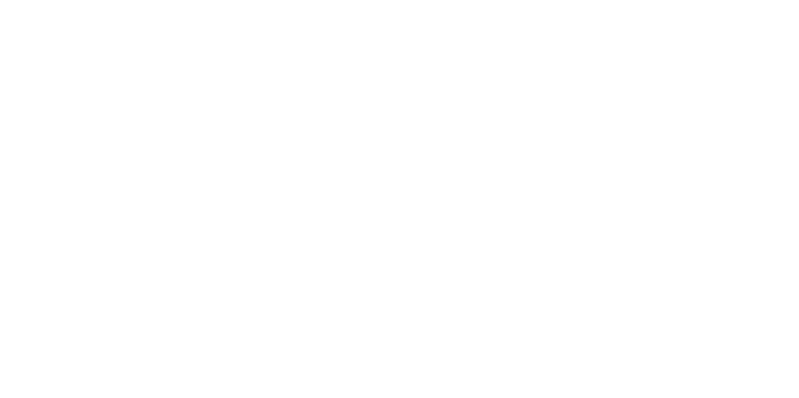
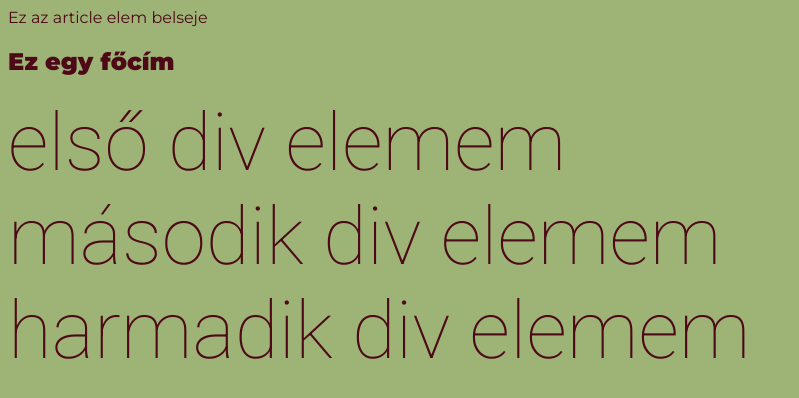
Before and after one commit to 4rrichard/w1-practice, a plain HTML site: page frontend/index.html in a window 1280 px wide. Shown: the whole page, without its empty margins (0-799 px from the left). Drawn offline with Linux system fonts and the light colour scheme.

Commit message:
csütörtöki munka

```diff
--- a/frontend/index.html
+++ b/frontend/index.html
@@ -1,12 +1,23 @@
 <!DOCTYPE html>
 <html lang="en">
-<head>
-	<meta charset="UTF-8">
-	<meta http-equiv="X-UA-Compatible" content="IE=edge">
-	<meta name="viewport" content="width=device-width, initial-scale=1.0">
-	<title>This is FRONTEND</title>
-</head>
-<body>
-	<div id="root"></div>
-</body>
-</html>
+  <head>
+    <meta charset="UTF-8" />
+    <meta http-equiv="X-UA-Compatible" content="IE=edge" />
+    <meta name="viewport" content="width=device-width, initial-scale=1.0" />
+    <title>Document</title>
+	<link rel="preconnect" href="https://fonts.googleapis.com">
+	<link rel="preconnect" href="https://fonts.gstatic.com" crossorigin>
+	<link href="https://fonts.googleapis.com/css2?family=Montserrat:wght@400;900&display=swap" rel="stylesheet">
+	<link href="https://fonts.googleapis.com/css2?family=Roboto:wght@100&display=swap" rel="stylesheet">
+	<link rel="stylesheet" href="style.css">
+  </head>
+  <body>
+	<article>
+		Ez az article elem belseje
+		<h1 id="title">Ez egy főcím</h1>
+		<div>első div elemem</div>
+		<div>második div elemem</div>
+		<div>harmadik div elemem</div>
+	</article>
+  </body>
+</html
--- /dev/null
+++ b/frontend/style.css
@@ -0,0 +1,15 @@
+body {
+  background-color: rgb(158, 180, 119);
+  color: rgb(77, 9, 23);
+  font-family: "Montserrat", sans-serif;
+}
+
+h1 {
+  font-weight: 900;
+}
+
+div {
+  font-weight: 100;
+  font-family: "Roboto", sans-serif;
+  font-size: 80px;
+}
```
